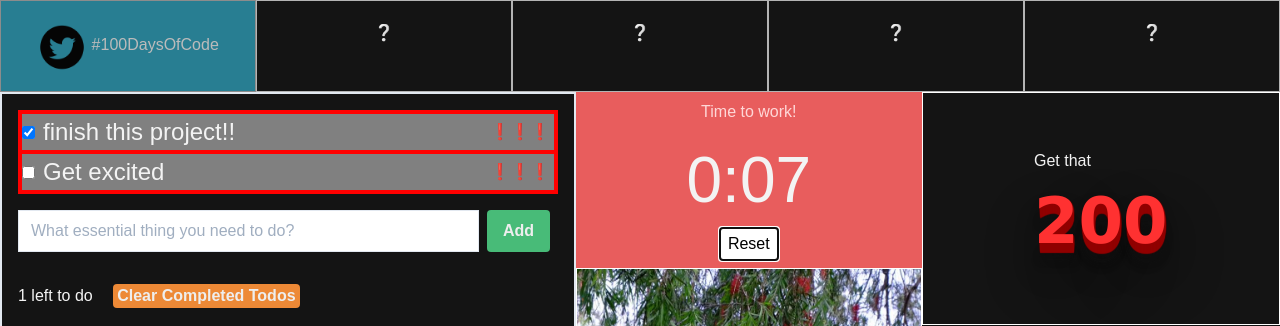
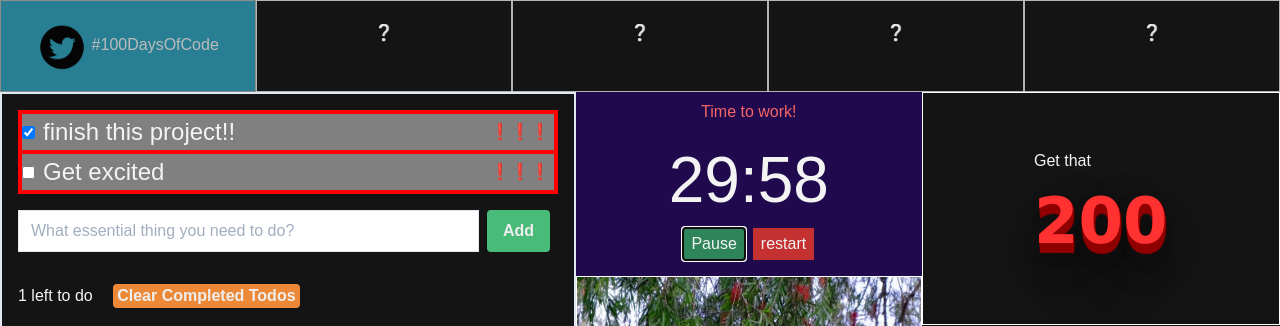
Before and after one commit to LeanSeverino1022/not-just-a-day, a React (Create React App) app: page / in a window 1280 px wide. Both pictures are taken after a click on the button "Start". Shown: the top 326 px of the page. Built offline with nearby package versions, Linux system fonts and the light colour scheme.

Commit message:
Pomodoro - add new buttons and change color

```diff
--- a/src/App.js
+++ b/src/App.js
@@ -172,7 +172,7 @@ function App() {
           <div className="dashboard-col flex flex-col">
 
             {/* row pomodor */}
-            <div className="row flex flex-col justify-center border-white" style={{ background: "#e85d5d" }} >
+            <div className="row flex flex-col justify-center border-white" style={{ background: "rgb(32 9 77)" }} >
               <Pomodoro />
             </div>
 
--- a/src/Pomodoro.js
+++ b/src/Pomodoro.js
@@ -3,28 +3,32 @@ import React, { useState, useEffect, useRef } from 'react'
 
 export default function Pomodoro() {
 
-    const startingMinutes = .150; //50 minutes
+    const startingMinutes = 30; //50 minutes
 
     let [totalSeconds, setTotalSeconds] = useState(startingMinutes * 60);
     let [timerUi, setTimerUI] = useState(null);
-    let [isTimerRunning, setIsTimerRunning] = useState(false);
+    let [runTimer, setRunTimer] = useState(false); // value determines whether to run or stop time
+    let [isTimerPaused, setIsTimerPaused] = useState(false); //just a status
     const audioTimerRef = useRef(null);
 
 
     function startTimer() {
 
-        if (!isTimerRunning) {
-            setIsTimerRunning(true);
+        if (!runTimer) {
+            setRunTimer(true);
         }
     }
 
     function resetTimer() {
-        pauseTimer();
         setTotalSeconds(startingMinutes * 60);
+        setIsTimerPaused(false);
+        setRunTimer(false);
+
     }
 
     function pauseTimer() {
-        setIsTimerRunning(false);
+        setIsTimerPaused(true);
+        setRunTimer(false);
     }
 
     /**
@@ -60,9 +64,9 @@ export default function Pomodoro() {
     }
 
     useEffect(() => {
-        const interval = isTimerRunning && setInterval(continueCountdown, 1000);
+        const interval = runTimer && setInterval(continueCountdown, 1000);
         return () => clearInterval(interval);
-    }, [isTimerRunning])
+    }, [runTimer])
 
 
     useEffect(() => {
@@ -89,18 +93,27 @@ export default function Pomodoro() {
     return (
         <div>
             <div className="flex text-center flex-wrap">
-                <div className="flex-grow flex flex-col w-full">
-                    <p className="py-2 text-red-200">Time to work!</p>
+                <div className="flex-grow flex flex-col w-full test-white">
+                    <p className="py-2 text-red-500">Time to work!</p>
                     <p className="text-6xl">{timerUi}</p>
 
-                    <div>
-                        {isTimerRunning ? (
-                            <button onClick={resetTimer} className="bg-white hover:bg-gray-100 text-black inline-block mx-auto mb-2 py-1 px-2">Reset</button>
+                        {runTimer ? (
+                            <div className="mb-2">
+                                <button onClick={pauseTimer} className="bg-green-700 hover:bg-green-500 inline-block py-1 px-2">Pause</button>
+                                <button onClick={resetTimer} className="bg-red-700 hover:bg-red-500 inline-block mx-auto mb-2 py-1 px-2 ml-2" >restart</button>
+
+                            </div>
+
                         ) : (
-                                <button onClick={startTimer} className="bg-white hover:bg-gray-100 text-black inline-block mx-auto mb-2 py-1 px-2" >Start</button>
+                            <div className="mb-2">
+                                <button onClick={startTimer} className="bg-green-700 hover:bg-green-500 inline-block mx-auto mb-2 py-1 px-2" > {isTimerPaused ? 'Resume' : 'Start'}</button>
+
+
+                            </div>
                             )}
+
+
                         {/* <button className="inline-block ml-2" onClick={pauseTimer}>Pause</button> */}
-                    </div>
                 </div>
 
                 {/* Todo: display when functionality is  already good */}
```
